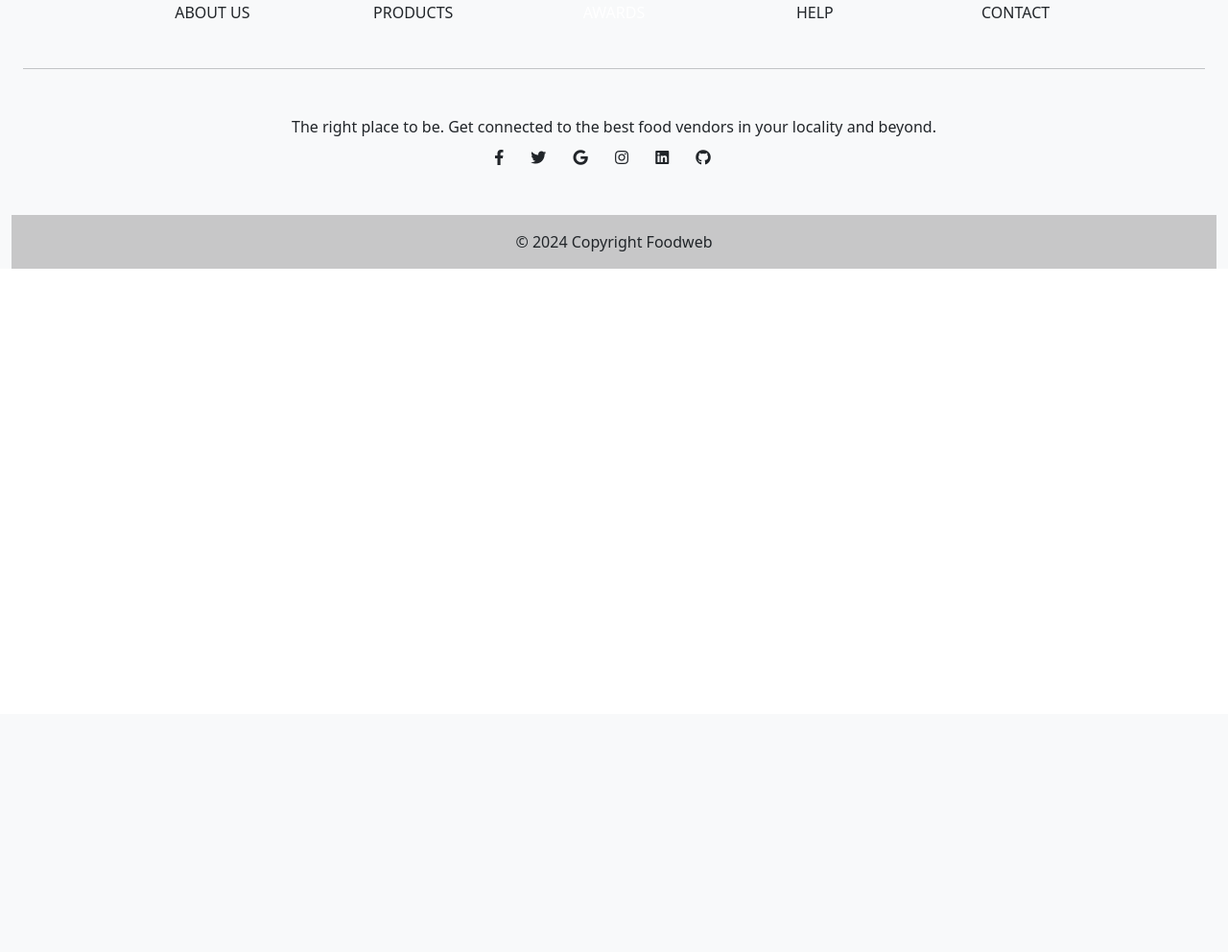
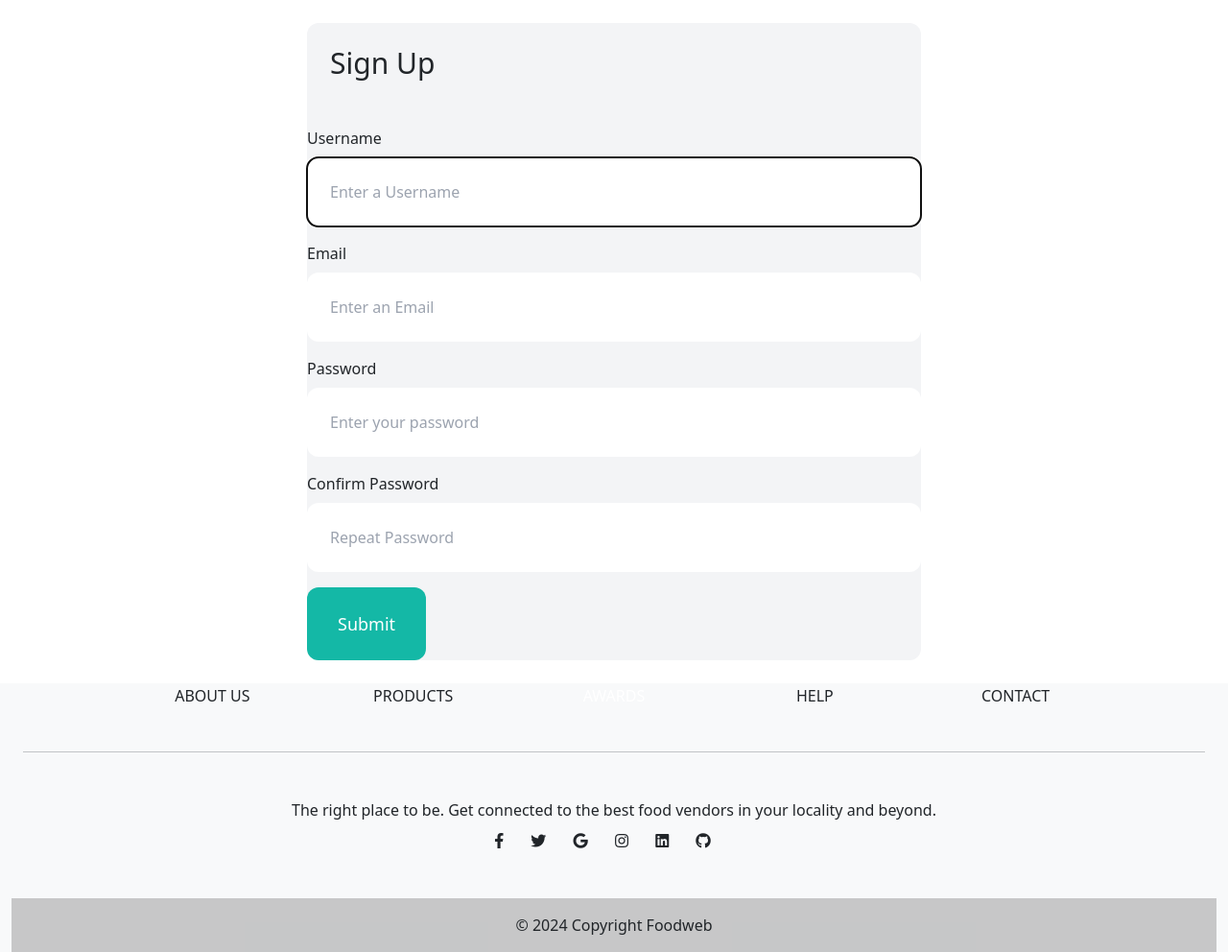
Before and after one commit to nalu-egwali/foodweb, a Django app: page /user/signup/ in a window 1280 px wide. Shown: the part 56-1048 px from the top of the page at 96% size. Before the commit the page ends 336 px from the top, so only its background shows below. Run offline with Django 5.2, Linux system fonts and the light colour scheme; some libraries are stand-ins or nearby versions.

Commit message:
Complete the Signup Form

```diff
--- a/foods/templates/base.html
+++ b/foods/templates/base.html
@@ -21,7 +21,7 @@
 
     {% block content %}
 
-    {% endblock%}
+    {% endblock %}
 
     <script src="https://cdn.jsdelivr.net/npm/bootstrap@5.3.3/dist/js/bootstrap.bundle.min.js" integrity="sha384-YvpcrYf0tY3lHB60NNkmXc5s9fDVZLESaAA55NDzOxhy9GkcIdslK1eN7N6jIeHz" crossorigin="anonymous"></script>
 
--- a/user/forms.py
+++ b/user/forms.py
@@ -8,3 +8,23 @@ class SignUpForm (UserCreationForm):
     class Meta:
         model = User
         fields = ('username', 'email', 'password1', 'password2')
+
+    username = forms.CharField(widget=forms.TextInput(attrs={
+        'placeholder': 'Enter a Username',
+        'class': 'w-full py-4 px-6 rounded-xl'
+    }))
+
+    email = forms.CharField(widget=forms.EmailInput(attrs={
+        'placeholder': 'Enter an Email',
+        'class': 'w-full py-4 px-6 rounded-xl'
+    }))
+
+    password1 = forms.CharField(widget=forms.PasswordInput(attrs={
+        'placeholder': 'Enter your password',
+        'class': 'w-full py-4 px-6 rounded-xl'
+    }))
+
+    password2 = forms.CharField(widget=forms.PasswordInput(attrs={
+        'placeholder': 'Repeat Password',
+        'class': 'w-full py-4 px-6 rounded-xl'
+    }))
--- a/user/templates/signup.html
+++ b/user/templates/signup.html
@@ -3,9 +3,48 @@
 
 {% block title %} Sign up {% endblock %}
 
-{% block body %}
+{% block content %}
  <div class="w-1/2 my-6 mx-auto bg-gray-100 rounded-xl">
     <h1 class="mb-6 text-3xl p-6">Sign Up</h1>
+    <form method="post" action=".">
+        {% csrf_token %}
+
+
+        <div class="mb-3">
+            <label for="" class="inline-block mb-2">Username</label>
+            {{ form.username }}
+        </div>
+
+        <div class="mb-3">
+            <label for="" class="inline-block mb-2">Email</label>
+            {{ form.email }}
+        </div>
+
+        <div class="mb-3">
+            <label for="" class="inline-block mb-2">Password</label>
+            {{ form.password1 }}
+        </div>
+
+        <div class="mb-3">
+            <label for="" class="inline-block mb-2">Confirm Password</label>
+            {{ form.password2 }}
+        </div>
+
+        {% if form.errors or form.non_field_errors %}
+          <div class="mb-3 p-6 bg-red-100 rounded-xl">
+
+            {% for field in form %}
+              {{ field.errors }}
+            {% endfor %}
+
+            {{ form.non_field_errors }}
+
+          </div>
+        {% endif %}
+
+        <button class="py-4 px-8 text-lg bg-teal-500 hover:bg-teal-700 rounded-xl text-white">Submit</button>
+
+    </form>
 
  </div>
 {% endblock %}
--- a/user/views.py
+++ b/user/views.py
@@ -5,7 +5,6 @@ from django.contrib.auth import authenticate, login, logout
 from .forms import SignUpForm
 
 # Create your views here.
-
 
 def login_user (request):
     if request.method == 'POST':
```
